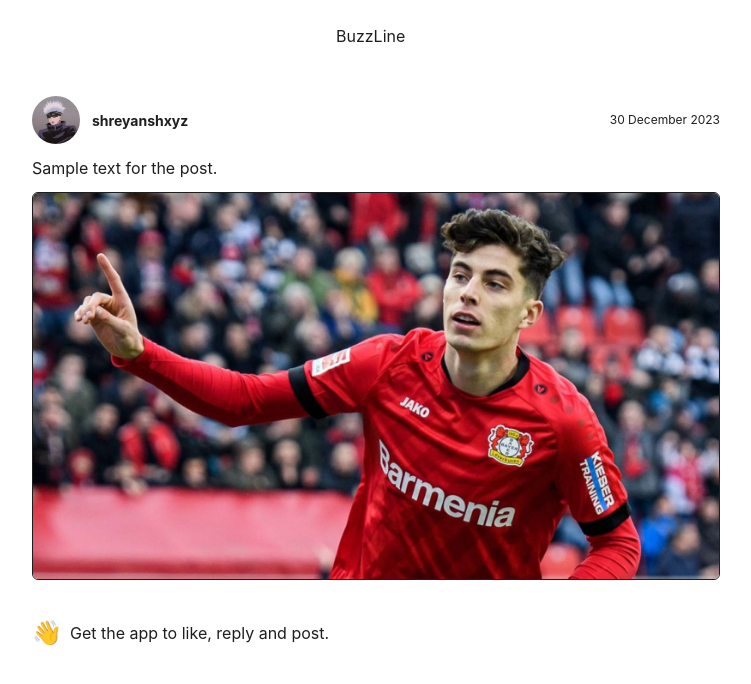
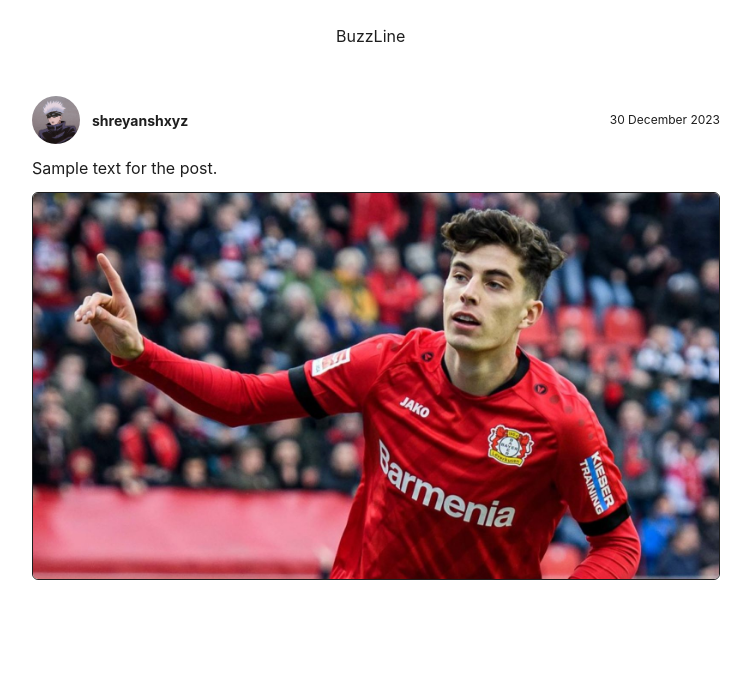
Before and after one commit to shreyanshxyz/BuzzLine, a React (Vite) app in the folder client/: page /user/post/1 in a window 1280 px wide. Shown: the top 684 px of the page, without its empty margins (264-1015 px from the left). Built offline with nearby package versions, Linux system fonts and the light colour scheme.

Commit message:
update PostPage.jsx

```diff
--- a/client/src/pages/PostPage/PostPage.jsx
+++ b/client/src/pages/PostPage/PostPage.jsx
@@ -66,13 +66,13 @@ function PostPage() {
 
       <Divider my={4} />
 
-      <Flex justifyContent={"space-between"}>
+      {/* <Flex justifyContent={"space-between"}>
         <Flex gap={2} alignItems={"center"}>
           <Text fontSize={"2xl"}>👋</Text>
           <Text color={"gray.light"}>Get the app to like, reply and post.</Text>
         </Flex>
         <Button>Get</Button>
-      </Flex>
+      </Flex> */}
 
       <Divider my={4} />
       {/* {currentPost.replies.map((reply) => (
```
